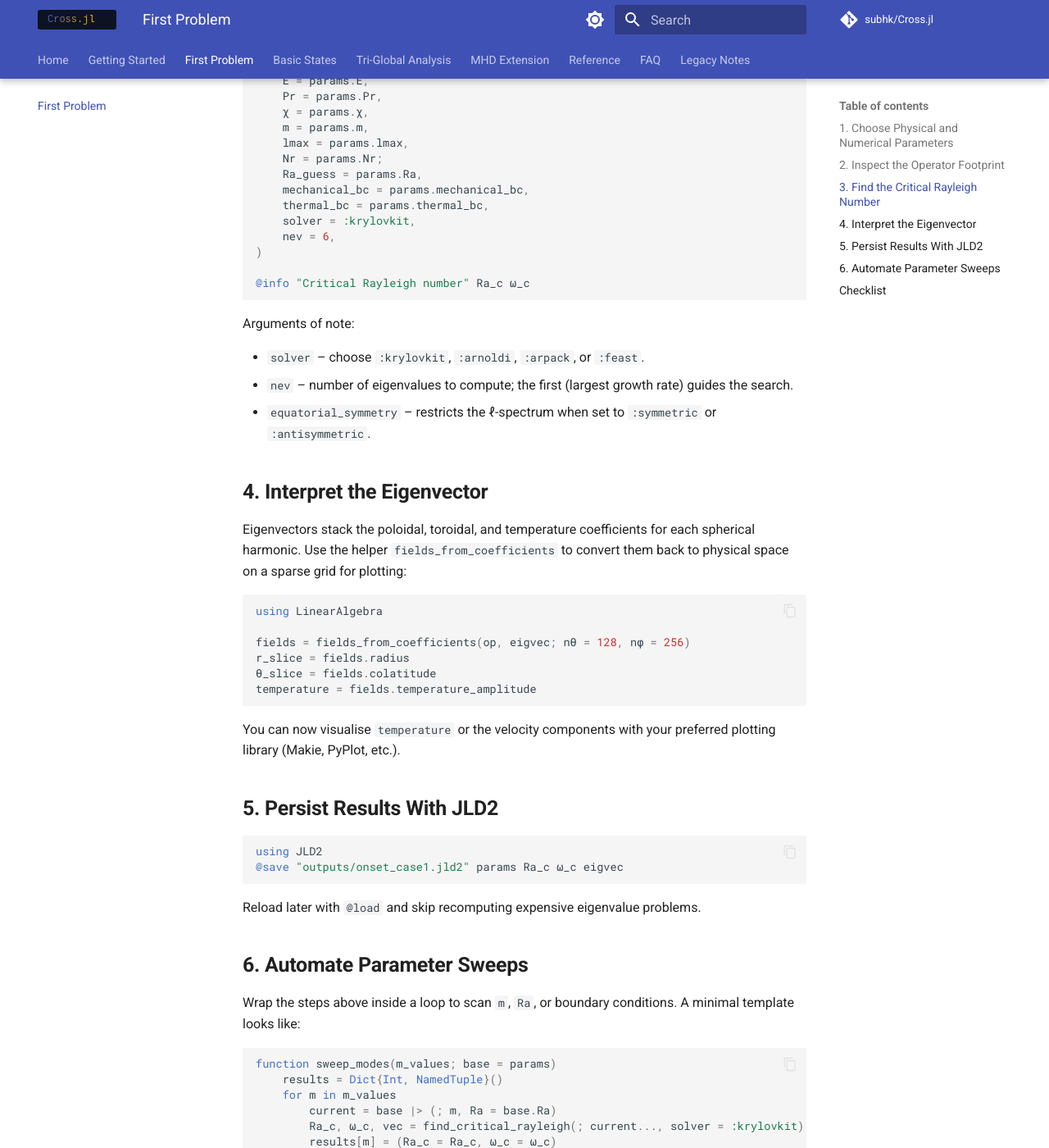
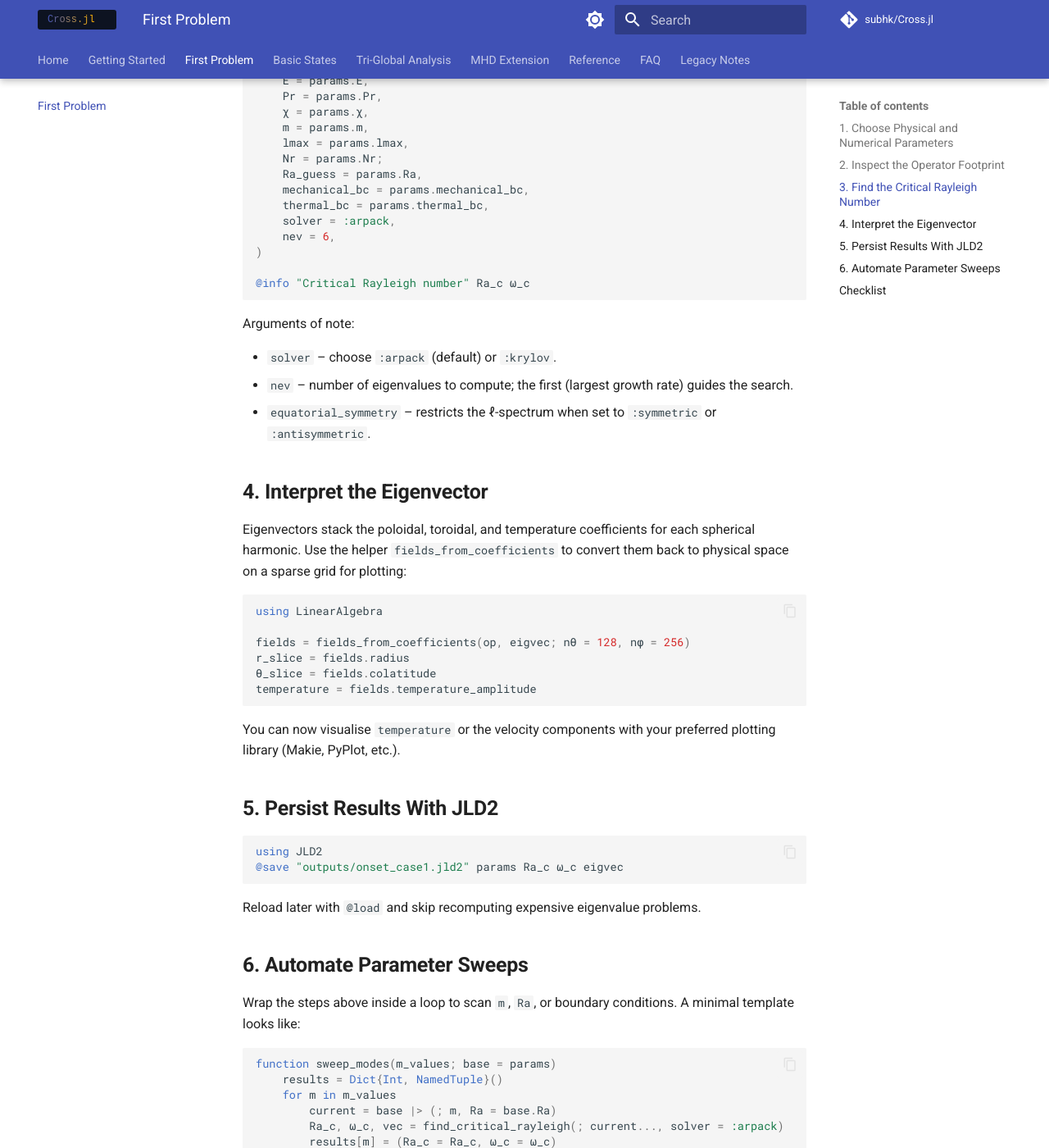
Before and after one commit to subhk/Cross.jl, an MkDocs documentation site: the page built from docs/problem_setup.md, in a window 1280 px wide and 1400 px high, scrolled down 1375 px. Shown: the whole window at 82% size. Built offline with MkDocs 1.6.1 and Material for MkDocs 9.7.7, drawn with Linux system fonts in a browser that asks for light colours; comment, search, counter and statistics services are not loaded.

Commit message:
Update problem_setup.md

```diff
--- a/docs/problem_setup.md
+++ b/docs/problem_setup.md
@@ -60,7 +60,7 @@ Ra_c, ω_c, eigvec = find_critical_rayleigh(
     Ra_guess = params.Ra,
     mechanical_bc = params.mechanical_bc,
     thermal_bc = params.thermal_bc,
-    solver = :krylovkit,
+    solver = :arpack,
     nev = 6,
 )
 
@@ -69,7 +69,7 @@ Ra_c, ω_c, eigvec = find_critical_rayleigh(
 
 Arguments of note:
 
-- `solver` – choose `:krylovkit`, `:arnoldi`, `:arpack`, or `:feast`.
+- `solver` – choose `:arpack` (default) or `:krylov`.
 - `nev` – number of eigenvalues to compute; the first (largest growth rate) guides the search.
 - `equatorial_symmetry` – restricts the ℓ-spectrum when set to `:symmetric` or `:antisymmetric`.
 
@@ -106,7 +106,7 @@ function sweep_modes(m_values; base = params)
     results = Dict{Int, NamedTuple}()
     for m in m_values
         current = base |> (; m, Ra = base.Ra)
-        Ra_c, ω_c, vec = find_critical_rayleigh(; current..., solver = :krylovkit)
+        Ra_c, ω_c, vec = find_critical_rayleigh(; current..., solver = :arpack)
         results[m] = (Ra_c = Ra_c, ω_c = ω_c)
     end
     return results
```
